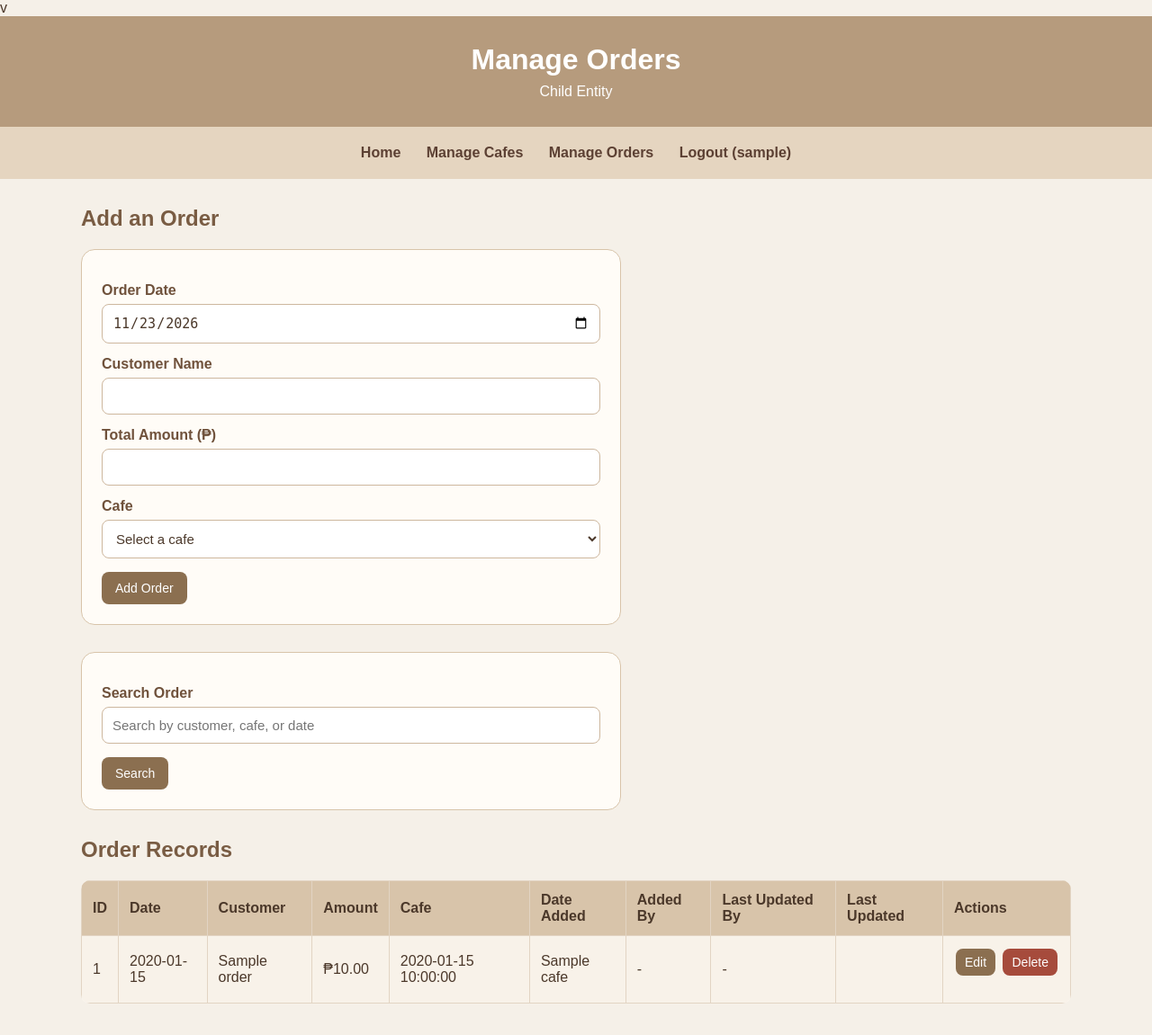
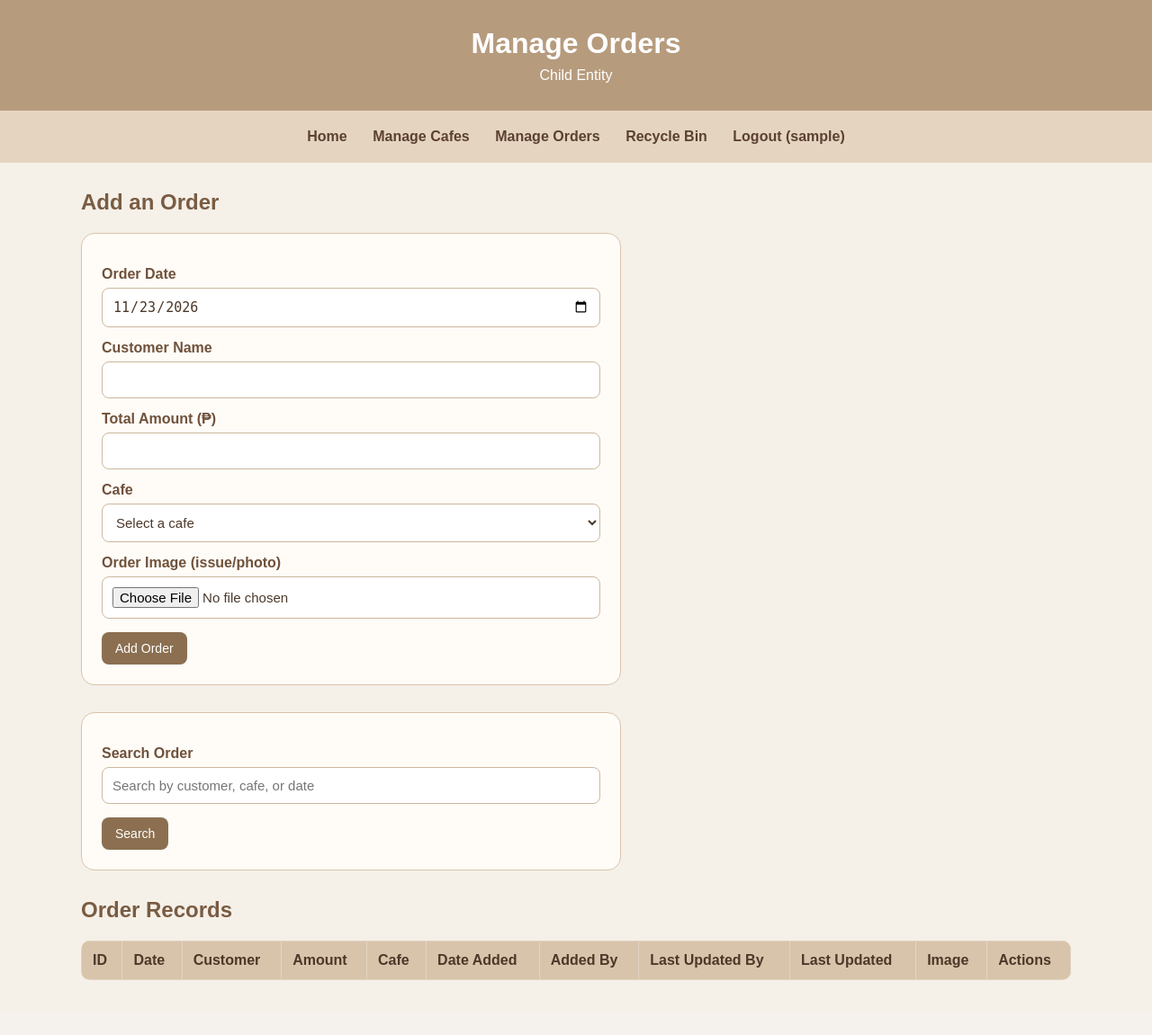
Before and after one commit to angelamende-gel/mendez_cafe_management-, a PHP site: page /orders.php in a window 1280 px wide. Shown: the whole page at 90% size. After the commit the page ends 1090 px from the top, so only its background shows below. Run offline with PHP 8.4, Linux system fonts and the light colour scheme; the visitor is signed in with stand-in values (Sample User, id 1); tables that the repository leaves empty or names only in its code hold one stand-in row (values such as "Sample post"); data that the repository does not hold is empty.

Commit message:
Enhance order management with image upload and soft delete
Updated order management to include image upload and soft delete functionality.

```diff
--- a/orders.php
+++ b/orders.php
@@ -1,4 +1,4 @@
-v<?php
+<?php
 session_start();
 if (!isset($_SESSION["user_id"])) {
    header("Location: login.php");
@@ -18,7 +18,7 @@ $editOrder = [
 ];
 if (isset($_GET["edit"])) {
    $stmt = $pdo->prepare(
-       "SELECT * FROM orders WHERE order_id = ?"
+       "SELECT * FROM orders WHERE order_id = ? AND is_deleted = 0"
    );
    $stmt->execute([(int)$_GET["edit"]]);
    $foundOrder = $stmt->fetch(PDO::FETCH_ASSOC);
@@ -34,6 +34,14 @@ if ($_SERVER["REQUEST_METHOD"] === "POST") {
        $customer = trim($_POST["customer_name"] ?? "");
        $amount = $_POST["total_amount"] ?? "";
        $cafeId = (int)($_POST["cafe_id"] ?? 0);
+       $imageName = null;
+       if (!empty($_FILES["image"]["name"]) && $_FILES["image"]["error"] === UPLOAD_ERR_OK) {
+           $ext = strtolower(pathinfo($_FILES["image"]["name"], PATHINFO_EXTENSION));
+           if (in_array($ext, ["jpg", "jpeg", "png", "gif"])) {
+               $imageName = uniqid("order_") . "." . $ext;
+               move_uploaded_file($_FILES["image"]["tmp_name"], "uploads/" . $imageName);
+           }
+       }
        $validDate = DateTime::createFromFormat("!Y-m-d", $date);
        $validDate = $validDate && $validDate->format("Y-m-d") === $date;
        $validAmount = is_numeric($amount) && (float)$amount >= 0;
@@ -51,21 +59,22 @@ if ($_SERVER["REQUEST_METHOD"] === "POST") {
                $stmt = $pdo->prepare(
                    "UPDATE orders
                     SET order_date = ?, customer_name = ?,
-                        total_amount = ?, cafe_id = ?, updated_by = ?
+                        total_amount = ?, cafe_id = ?, updated_by = ?,
+                        image = COALESCE(?, image)
                     WHERE order_id = ?"
                );
                $stmt->execute([
-                   $date, $customer, $amount, $cafeId, $userId, $id
+                   $date, $customer, $amount, $cafeId, $userId, $imageName, $id
                ]);
            } else {
                $stmt = $pdo->prepare(
                    "INSERT INTO orders
                     (order_date, customer_name, total_amount, cafe_id,
-                     added_by, updated_by)
-                    VALUES (?, ?, ?, ?, ?, ?)"
+                     added_by, updated_by, image)
+                    VALUES (?, ?, ?, ?, ?, ?, ?)"
                );
                $stmt->execute([
-                   $date, $customer, $amount, $cafeId, $userId, $userId
+                   $date, $customer, $amount, $cafeId, $userId, $userId, $imageName
                ]);
            }
        }
@@ -75,9 +84,11 @@ if ($_SERVER["REQUEST_METHOD"] === "POST") {
    if ($action === "delete") {
        $id = (int)($_POST["order_id"] ?? 0);
        $stmt = $pdo->prepare(
-           "DELETE FROM orders WHERE order_id = ?"
+           "UPDATE orders
+            SET is_deleted = 1, deleted_by = ?, deleted_at = NOW()
+            WHERE order_id = ?"
        );
-       $stmt->execute([$id]);
+       $stmt->execute([$userId, $id]);
        header("Location: orders.php");
        exit;
    }
@@ -92,12 +103,13 @@ $sql = "SELECT orders.*, cafe.cafe_name,
         FROM orders
         INNER JOIN cafe ON orders.cafe_id = cafe.cafe_id
         LEFT JOIN users a ON orders.added_by = a.user_id
-        LEFT JOIN users u ON orders.updated_by = u.user_id";
+        LEFT JOIN users u ON orders.updated_by = u.user_id
+        WHERE orders.is_deleted = 0";
 $params = [];
 if ($search !== "") {
-    $sql .= " WHERE orders.customer_name LIKE ?
+    $sql .= " AND (orders.customer_name LIKE ?
               OR cafe.cafe_name LIKE ?
-              OR orders.order_date LIKE ?";
+              OR orders.order_date LIKE ?)";
     $params = ["%$search%", "%$search%", "%$search%"];
 }
 $sql .= " ORDER BY orders.order_id DESC";
@@ -122,6 +134,7 @@ $orders = $stmt->fetchAll(PDO::FETCH_ASSOC);
    <a href="index.php">Home</a>
    <a href="cafe.php">Manage Cafes</a>
    <a href="orders.php">Manage Orders</a>
+   <a href="recycle_bin.php">Recycle Bin</a>
    <a href="logout.php">Logout (<?= e($_SESSION["username"]) ?>)</a>
 </nav>
 <main class="container">
@@ -130,7 +143,7 @@ $orders = $stmt->fetchAll(PDO::FETCH_ASSOC);
        <p>Please add a cafe first before creating an order.</p>
        <a class="button" href="cafe.php">Add a Cafe</a>
    <?php else: ?>
-   <form method="POST" class="form-card">
+   <form method="POST" enctype="multipart/form-data" class="form-card">
        <input type="hidden" name="action" value="save">
        <input type="hidden" name="order_id"
               value="<?= e($editOrder["order_id"]) ?>">
@@ -155,6 +168,9 @@ $orders = $stmt->fetchAll(PDO::FETCH_ASSOC);
                </option>
            <?php endforeach; ?>
        </select>
+       <label>Order Image (issue/photo)</label>
+       <input type="file" name="image" accept="image/*"
+              <?= $editOrder["order_id"] ? "" : "required" ?>>
        <button type="submit">
            <?= $editOrder["order_id"] ? "Update Order" : "Add Order" ?>
        </button>
@@ -165,7 +181,8 @@ $orders = $stmt->fetchAll(PDO::FETCH_ASSOC);
    <?php endif; ?>
    <form method="GET" class="form-card">
        <label>Search Order</label>
-    <input type="text" name="search" value="<?= e($search) ?>" placeholder="Search by customer, cafe, or date">
+       <input type="text" name="search" value="<?= e($search) ?>"
+              placeholder="Search by customer, cafe, or date">
        <button type="submit">Search</button>
        <?php if ($search !== ""): ?>
            <a class="button secondary" href="orders.php">Clear</a>
@@ -184,6 +201,7 @@ $orders = $stmt->fetchAll(PDO::FETCH_ASSOC);
                <th>Added By</th>
                <th>Last Updated By</th>
                <th>Last Updated</th>
+               <th>Image</th>
                <th>Actions</th>
            </tr>
            <?php foreach ($orders as $order): ?>
@@ -192,11 +210,17 @@ $orders = $stmt->fetchAll(PDO::FETCH_ASSOC);
                <td><?= e($order["order_date"]) ?></td>
                <td><?= e($order["customer_name"]) ?></td>
                <td>₱<?= number_format((float)$order["total_amount"], 2) ?></td>
+               <td><?= e($order["cafe_name"]) ?></td>
                <td><?= e($order["date_added"]) ?></td>
-               <td><?= e($order["cafe_name"]) ?></td>
                <td><?= e($order["added_by_name"] ?? "-") ?></td>
                <td><?= e($order["updated_by_name"] ?? "-") ?></td>
                <td><?= e($order["last_updated"]) ?></td>
+               <td>
+                   <?php if (!empty($order["image"])): ?>
+                       <img src="uploads/<?= e($order["image"]) ?>"
+                            width="70" alt="Order image">
+                   <?php endif; ?>
+               </td>
                <td class="actions">
                    <a class="button small"
                       href="orders.php?edit=<?= e($order["order_id"]) ?>">
```
Lines whose indentation alone changed are shown as unchanged.
